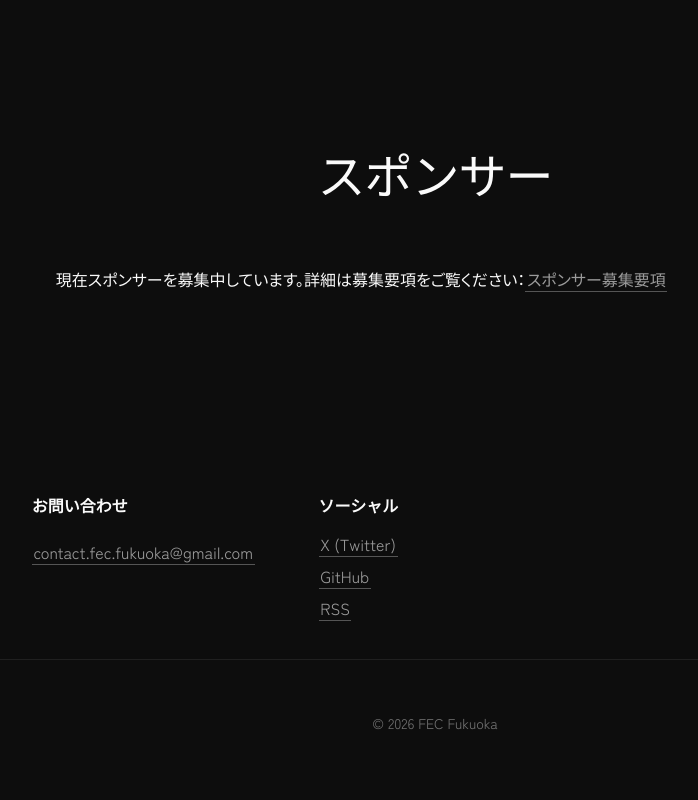
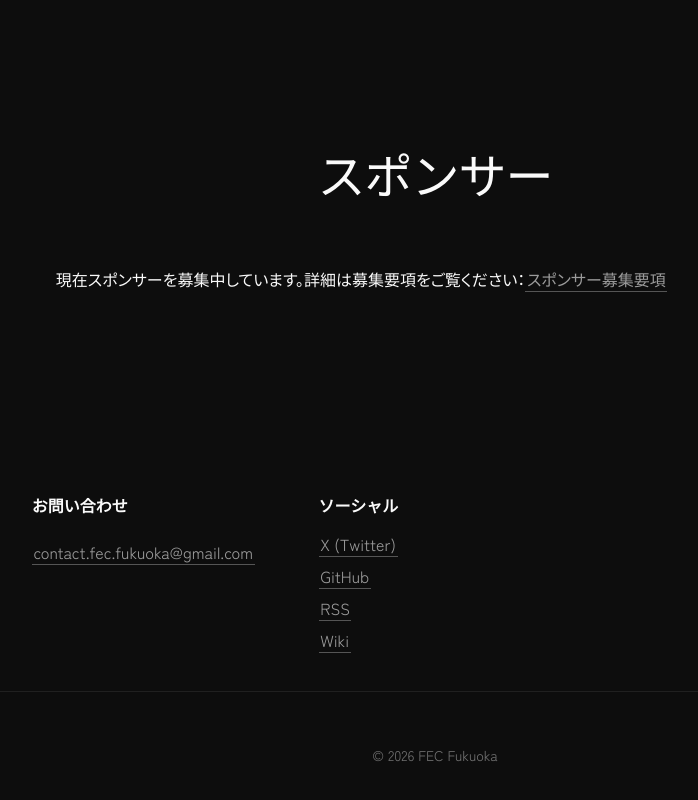
Before and after one commit to fec-fukuoka/frontend-conf.fukuoka.jp, an Astro site: page /2026 in a window 1280 px wide. Shown: the part 1449-2249 px from the top of the page, without its empty margins (205-903 px from the left). Built offline with nearby package versions, Linux system fonts and the light colour scheme; Astro itself is replaced by a stand-in of ours; a web font is replaced by a local one.

Commit message:
feat: wikiへの導線をsocial欄に追加

```diff
--- a/src/components/layout/Footer.astro
+++ b/src/components/layout/Footer.astro
@@ -37,6 +37,13 @@ const currentYear = new Date().getFullYear();
             <li>
               <a href="/rss.xml" target="_blank" rel="noopener noreferrer"
                 >RSS</a
+              >
+            </li>
+            <li>
+              <a
+                href={site.social.wiki}
+                target="_blank"
+                rel="noopener noreferrer">Wiki</a
               >
             </li>
           </ul>
--- a/src/data/site.ts
+++ b/src/data/site.ts
@@ -29,6 +29,7 @@ export const site = {
   social: {
     twitter: "https://x.com/fec_fukuoka",
     github: "https://github.com/fec-fukuoka/frontend-conf.fukuoka.jp",
+    wiki: "https://github.com/fec-fukuoka/frontend-conf.fukuoka.jp/wiki",
   },
   contact: {
     email: "contact.fec.fukuoka@gmail.com",
```
